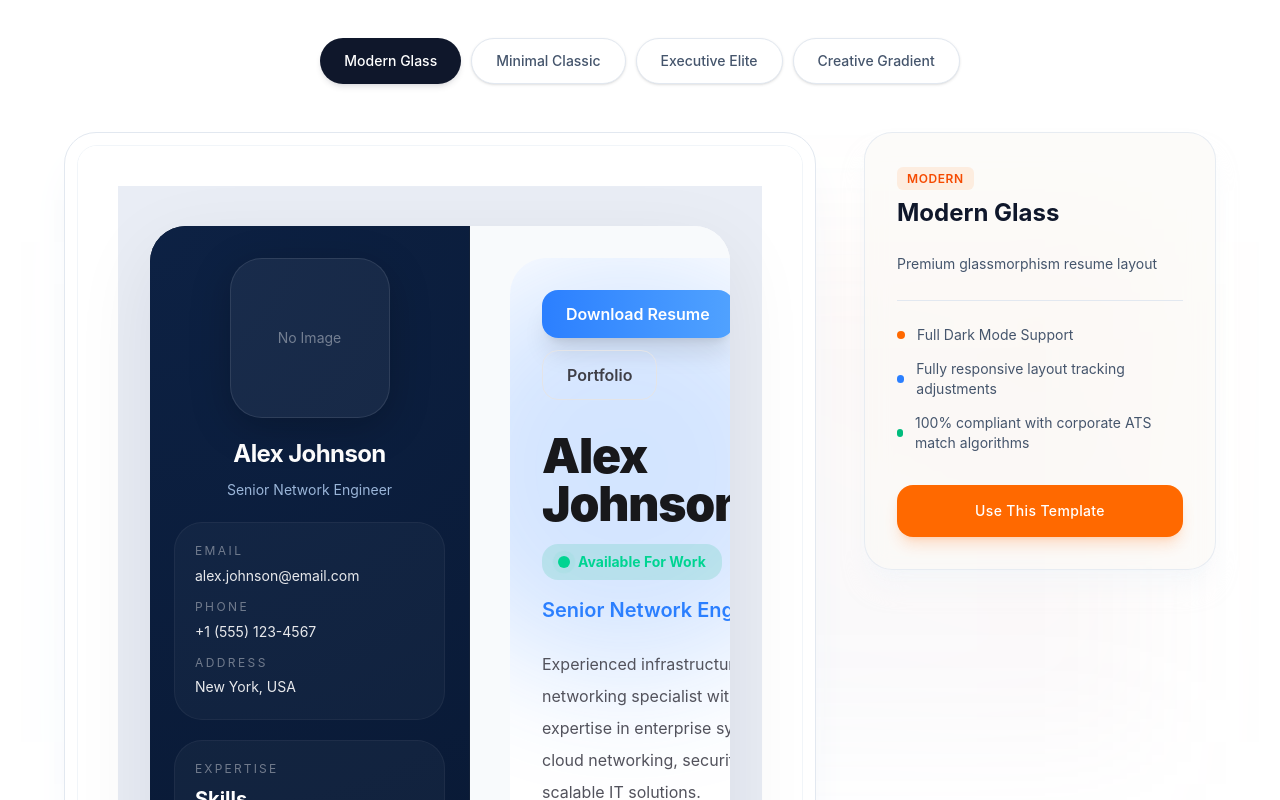
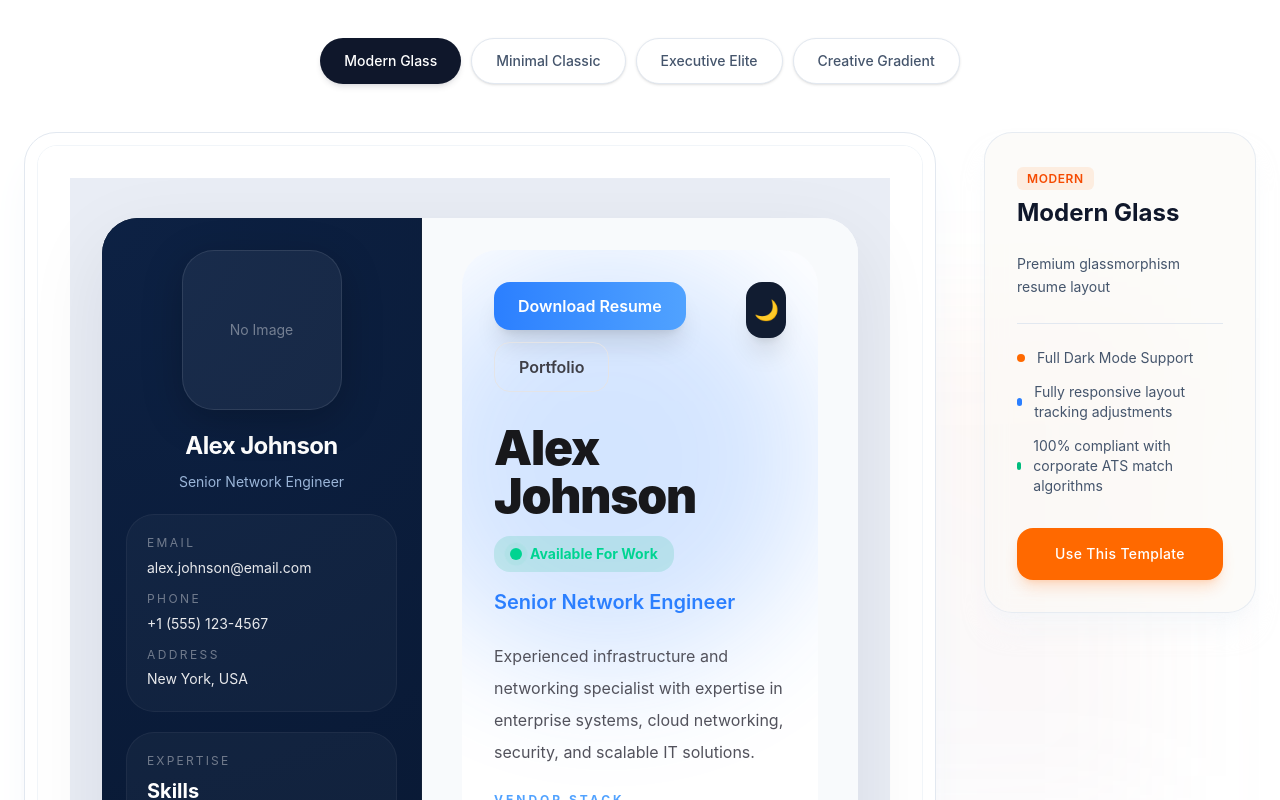
Before and after one commit to kmheon/cv-maker-pro, a React (Vite) app: page / in a window 1280 px wide. Shown: the part 1640-2440 px from the top of the page. Built offline with nearby package versions, Linux system fonts and the light colour scheme.

Commit message:
style: widen template showcase preview container and optimize internal padding

```diff
--- a/src/landing/Templates.jsx
+++ b/src/landing/Templates.jsx
@@ -65,9 +65,11 @@ export default function Templates() {
         })}
       </div>
 
-      <div className="grid grid-cols-1 lg:grid-cols-12 gap-12 items-start max-w-6xl mx-auto relative z-10">
-        <div className="lg:col-span-8 bg-white border border-slate-200 shadow-2xl shadow-slate-100 rounded-[32px] p-3 aspect-[1/1.414] overflow-hidden group transition-all duration-300 hover:border-slate-300/80">
-          <div className="w-full h-full rounded-[20px] bg-white overflow-y-auto p-10 border border-slate-100 scrollbar-thin scrollbar-thumb-slate-200">
+      {/* Grid container widened by removing inner max-w constraint and adjusting column spans */}
+      <div className="grid grid-cols-1 lg:grid-cols-12 gap-8 lg:gap-12 items-start w-full relative z-10">
+        <div className="lg:col-span-8 xl:col-span-9 bg-white border border-slate-200 shadow-2xl shadow-slate-100 rounded-[32px] p-2 md:p-3 aspect-[1/1.414] overflow-hidden group transition-all duration-300 hover:border-slate-300/80">
+          {/* Reduced internal padding to allow CV content more horizontal breathing room */}
+          <div className="w-full h-full rounded-[20px] bg-white overflow-y-auto p-4 md:p-6 lg:p-8 border border-slate-100 scrollbar-thin scrollbar-thumb-slate-200">
             {ActiveTemplate ? (
               <ActiveTemplate cvData={safeData} />
             ) : (
@@ -78,7 +80,7 @@ export default function Templates() {
           </div>
         </div>
 
-        <div className="lg:col-span-4 space-y-6 lg:sticky lg:top-24 bg-[#faf9f6]/60 backdrop-blur-md border border-slate-200/80 rounded-[28px] p-8 shadow-xl shadow-slate-100/50">
+        <div className="lg:col-span-4 xl:col-span-3 space-y-6 lg:sticky lg:top-24 bg-[#faf9f6]/60 backdrop-blur-md border border-slate-200/80 rounded-[28px] p-6 lg:p-8 shadow-xl shadow-slate-100/50">
           <div className="space-y-1">
             <span className="text-xs font-semibold uppercase tracking-wider text-orange-600 bg-orange-500/10 px-2.5 py-1 rounded-md">
               {templates[selected]?.category || "Professional"}
```
